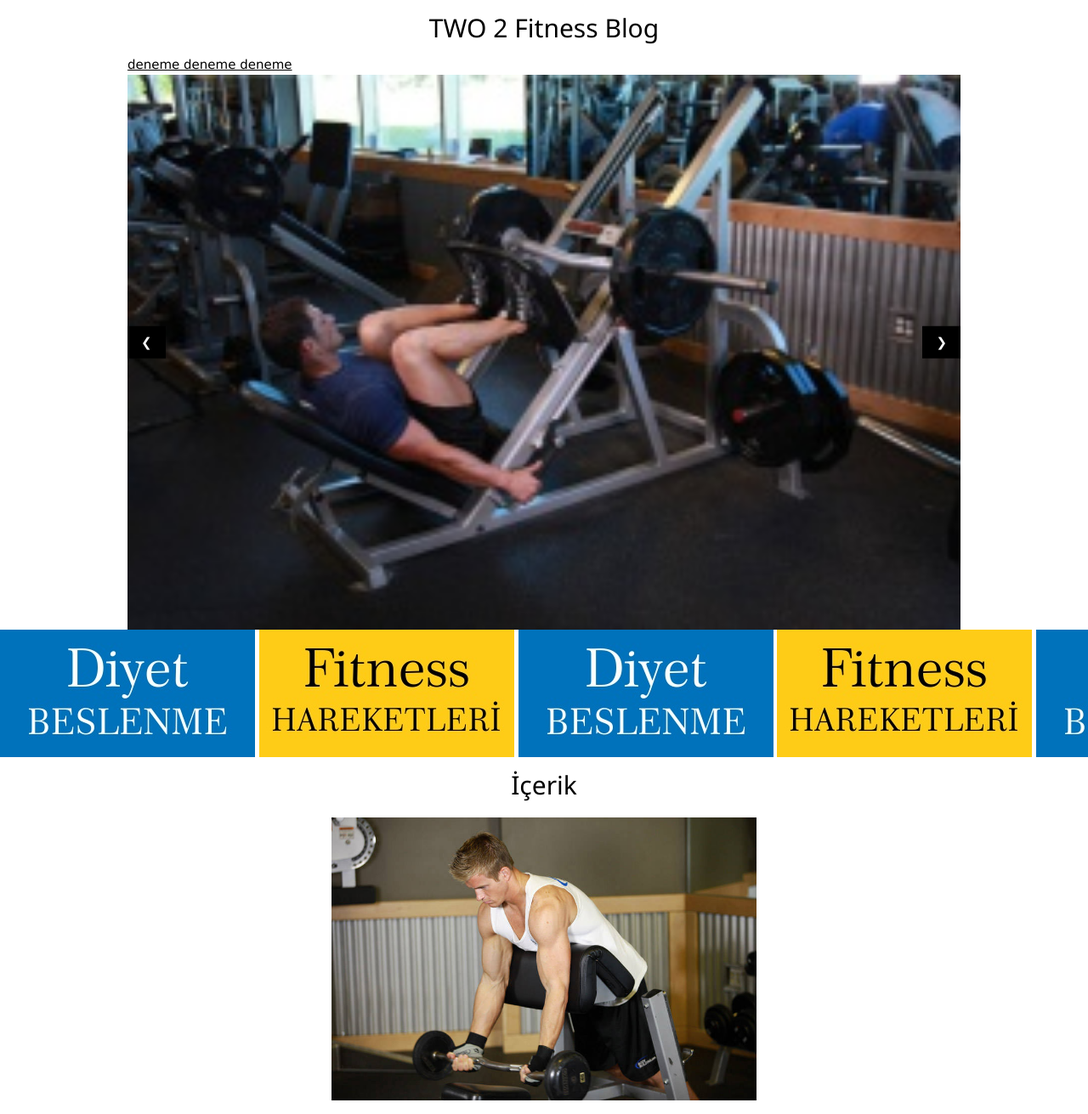
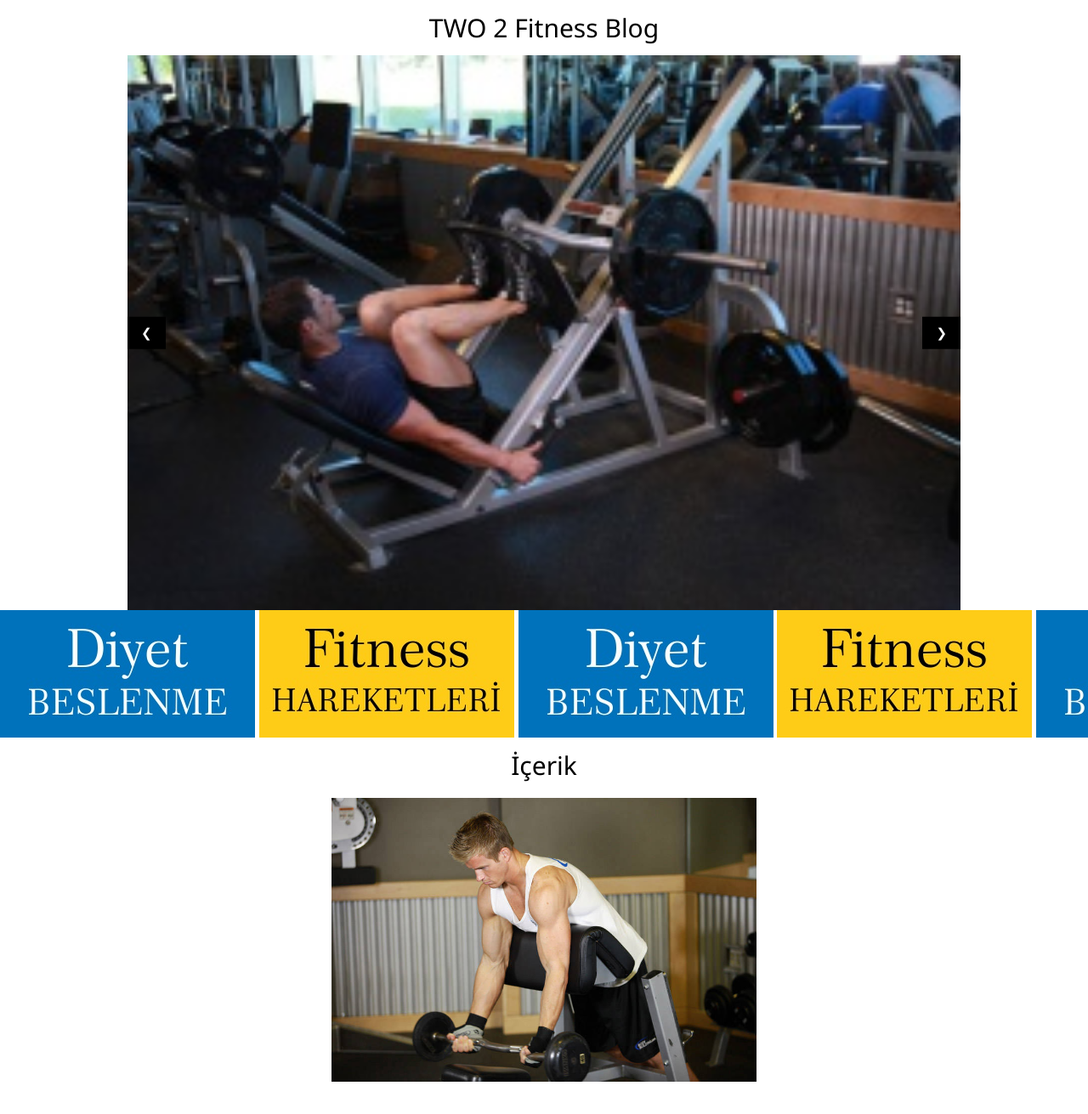
Before and after one commit to prensmiskin/fitnessblog, a Jekyll site: the page two.html, which Jekyll copies as it is, in a window 1280 px wide. Shown: the whole page at 85% size. Built offline with Jekyll 4.4.1, drawn with Linux system fonts in a browser that asks for light colours; after the commit the page ends 1289 px from its top, so only the background shows below that.

Commit message:
Update two.html
erf

```diff
--- a/two.html
+++ b/two.html
@@ -14,7 +14,9 @@
 <h2 class="w3-center">TWO 2  Fitness Blog</h2>
 
 <div class="w3-content w3-display-container">
- <a href="three.html">deneme deneme deneme<img class="mySlides" src="images/a.jpg" style="width:100%"></a>
+ <a href="three.html">
+  <img class="mySlides" src="images/a.jpg" style="width:100%">
+</a>
   <img class="mySlides" src="images/b.jpg" style="width:100%">
   <img class="mySlides" src="images/c.jpg" style="width:100%">
   <img class="mySlides" src="images/c.jpg" style="width:100%">
```
